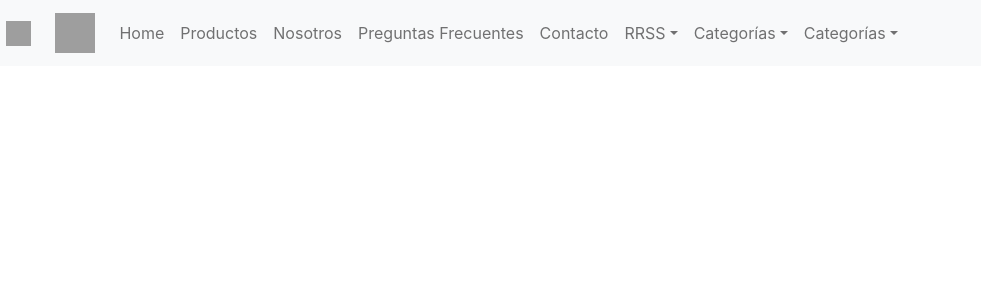
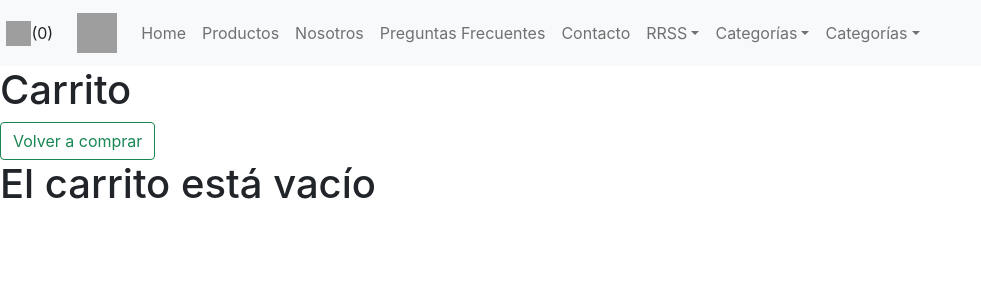
Before and after one commit to fernandoabrego/react, a React (Create React App) app: page /cart in a window 1280 px wide. Shown: the top 300 px of the page, without its empty margins (0-981 px from the left). Built offline with nearby package versions, Linux system fonts and the light colour scheme; grey boxes are pictures that could not be loaded.

Commit message:
Cambios CartContext

```diff
--- a/src/App.js
+++ b/src/App.js
@@ -5,11 +5,13 @@ import NavBar from './components/NavBar';
 import { BrowserRouter, Routes, Route } from "react-router-dom";
 import Cart from './components/Cart';
 import PaginaNoEncontrada from './components/PaginaNoEncontrada';
+import CartContext from './components/CartContext';
 
 function App() {
   return (
 <>
-<BrowserRouter>
+  <CartContext>
+    <BrowserRouter>
       <NavBar/>
       <Routes>
         <Route exact path="/" element={<ItemListContainer/>}/>
@@ -19,6 +21,7 @@ function App() {
         <Route path="*" element={<PaginaNoEncontrada/>}/>
       </Routes>
     </BrowserRouter>
+  </CartContext>
   </>
   );
 }
--- a/src/components/Cart.jsx
+++ b/src/components/Cart.jsx
@@ -1,8 +1,58 @@
 import React from "react";
+import { Contexto } from "./CartContext";
+import { useContext } from "react";
+import { Button, ListGroup, Badge } from "react-bootstrap";
+import { Link } from "react-router-dom";
+export default function Cart(){
+    const { carrito, quitarDelCarrito, vaciarCarrito, cant } =
+    useContext(Contexto);
+    let total = cant();
 
-export default function Cart(){
     return (
         <>
+        <h1>Carrito</h1>
+        <ListGroup as="ol">
+            <div>
+                {carrito.length > 0 ?
+                (carrito.map((item) => (
+                    <ListGroup.Item as="li" className="d-flex justify-content-between align-items-start">
+                        <div className="ms-2 me-auto">
+                            <div className="fw-bold">{item.nombre}</div>$ {item.precio}
+                        </div>
+                        <Button variant="outline-secondary" onClick={() => quitarDelCarrito(item.id)}>
+                            Quitar del carrito
+                        </Button>
+                        <Badge bg="primary" pill>
+                            {item.counter}
+                        </Badge>
+                    </ListGroup.Item>
+            ))
+                ) :
+                (
+                    <div>
+                        <Button as={Link} to="/" variant="outline-success">
+                            Volver a comprar
+                        </Button>{" "}
+                        <br />
+                        <h1>El carrito está vacío</h1>
+                    </div>
+                )}
+            </div>
+        </ListGroup>
+        {carrito.length > 0 &&
+            (
+                <div>
+                    <h2>Total: $ {total}</h2>
+                    <hr />
+                    <Button variant="outline-success" onClick={() => vaciarCarrito()}>
+                        Terminar compra
+                    </Button>
+                    <hr />
+                    <Button variant="outline-secondary" onClick={() => vaciarCarrito()}>
+                        Vaciar carrito
+                    </Button>
+            </div>
+            )}
         </>
     )
 }
--- /dev/null
+++ b/src/components/CartContext.jsx
@@ -0,0 +1,30 @@
+import React, { useState, createContext } from "react";
+
+export const Contexto = createContext();
+
+export default function CartContext({ children }) {
+    const [carrito, setCarrito] = useState([
+    ]);
+    const agregarAlCarrito = (item) => {
+        const indexItem = carrito.findIndex((cartItem) => cartItem.id === item.id);
+        if(indexItem !== -1){
+            const cartCopy = [...carrito];
+            cartCopy[indexItem].counter = cartCopy[indexItem].counter + item.counter;
+        }else{
+            setCarrito([...carrito, item]);}
+    }
+        const quitarDelCarrito = (id) => {setCarrito(carrito.filter((item) => item.id !== id));
+        };
+        const vaciarCarrito = () => setCarrito([]);
+
+        const cant = () => {
+            return carrito.reduce((total, item) => total + item.counter*item.precio, 0)}
+        const cantItems = () => {
+                return carrito.reduce((total, item) => total + item.counter, 0)
+            }
+    return (
+    <>
+        <Contexto.Provider value={{carrito, agregarAlCarrito, quitarDelCarrito, vaciarCarrito, cant, cantItems}}>{children}</Contexto.Provider>
+    </>
+    );
+}
--- a/src/components/CartWidget.js
+++ b/src/components/CartWidget.js
@@ -1,11 +1,15 @@
-import React from "react";
+import React, {useContext}from "react";
+import { Link } from "react-router-dom";
+import { Contexto } from "./CartContext";
 
 export default function CartWidget(){
+  let {carrito} = useContext(Contexto);
     return (
     <>
-    <a href="#home">
+      <Link to="/cart">
     <img src="https://static.vecteezy.com/system/resources/previews/004/999/463/original/shopping-cart-icon-illustration-free-vector.jpg" style={{height:"25px", width: "25px", marginLeft:".5vw"}} alt="Carrito"></img>
-    </a>
+    </Link>
+    <div>({carrito.length})</div>
   </>
     );
   }
```
Also changed, not shown: src/components/Item.jsx (+1 -6 lines).
